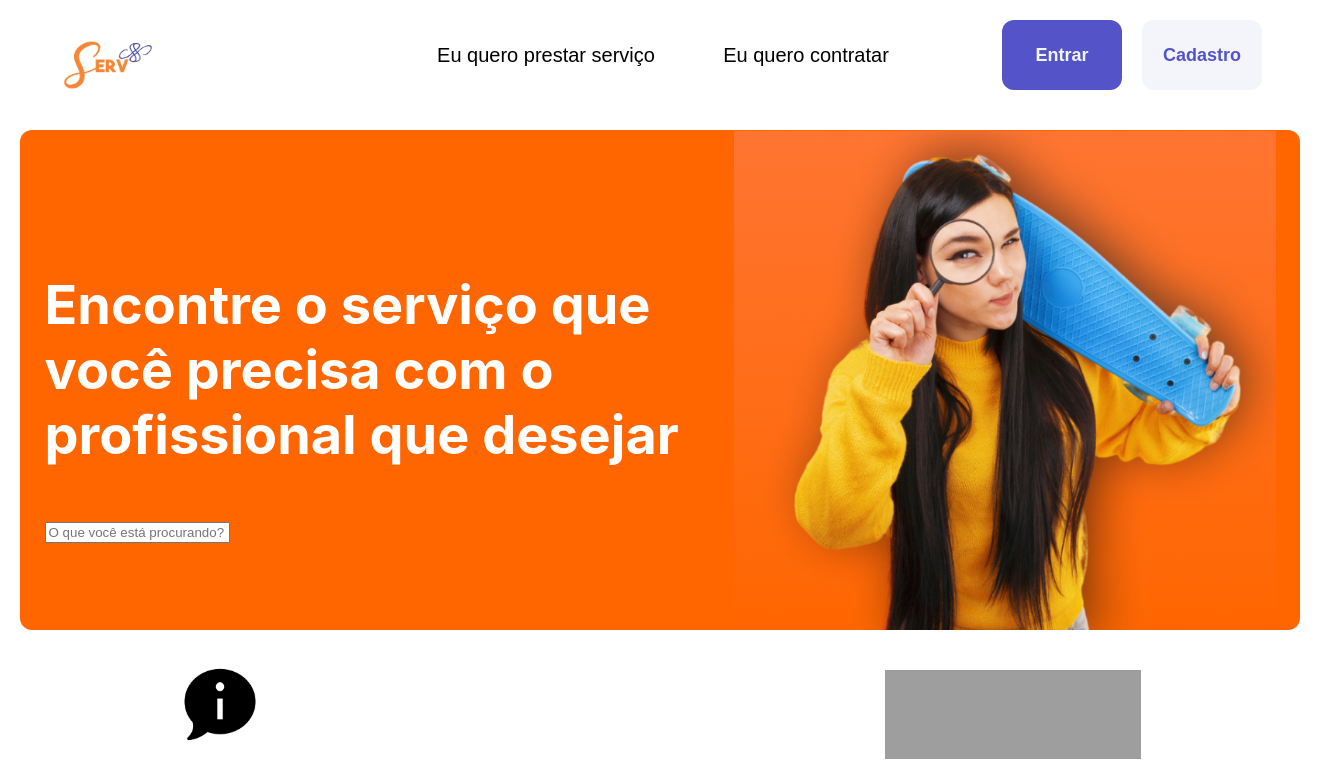
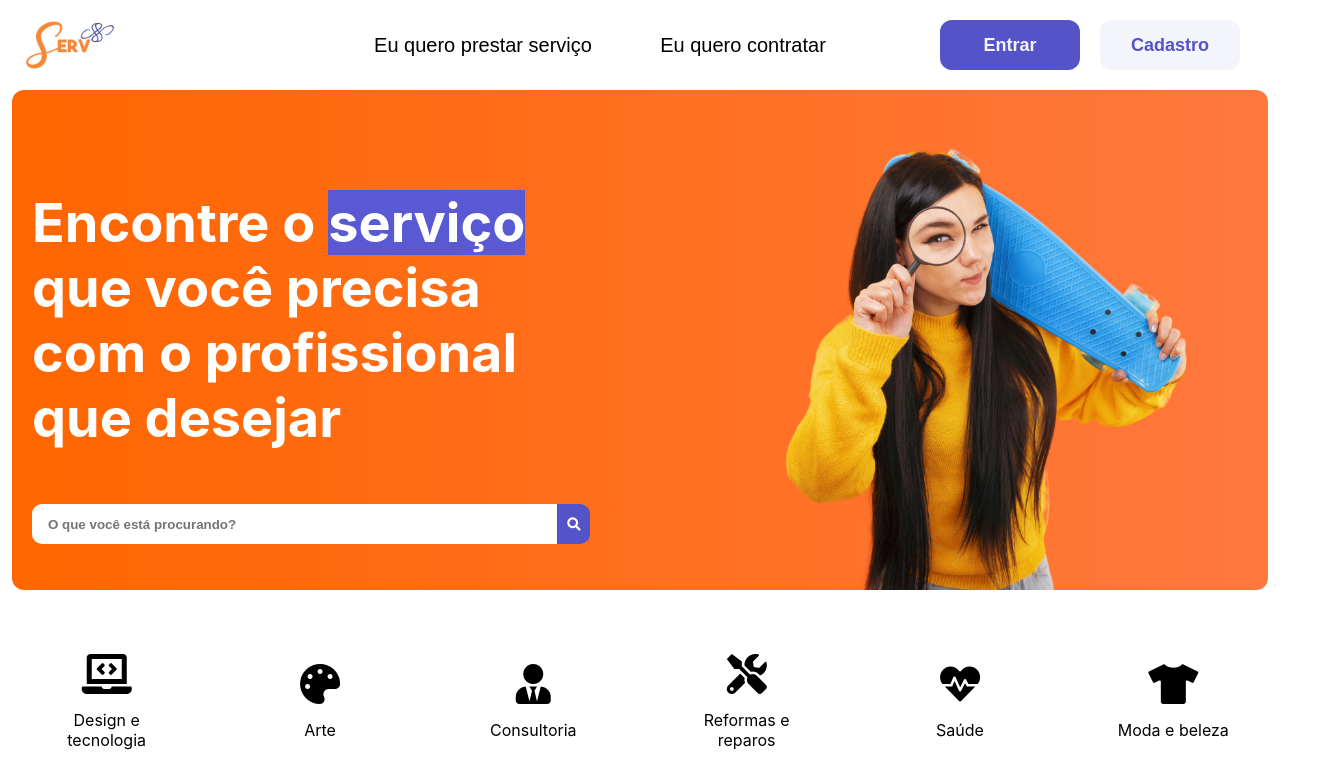
Before and after one commit to FROBDUCK/UNI-PI-3, a React (Create React App) app in the folder serv/: page / in a window 1280 px wide. Shown: the top 780 px of the page, 1320 px wide, since content can reach past the window. Built offline with nearby package versions, Linux system fonts and the light colour scheme; grey boxes are pictures that could not be loaded.

Commit message:
Atualização da página

```diff
--- a/serv/public/index.html
+++ b/serv/public/index.html
@@ -5,6 +5,7 @@
     <link rel="icon" href="%PUBLIC_URL%/favicon.ico" />
     <meta name="viewport" content="width=device-width, initial-scale=1" />
     <meta name="theme-color" content="#000000" />
+    <link rel="stylesheet" href="https://cdnjs.cloudflare.com/ajax/libs/font-awesome/5.15.4/css/all.min.css">
     <meta
       name="description"
       content="Web site created using create-react-app"
--- a/serv/src/Home.css
+++ b/serv/src/Home.css
@@ -1,16 +1,15 @@
 /* Estilo geral para o container */
 .container {
     width: 100%;
-    margin: 0 auto;
-    padding: 20px;
+    margin: 0;
   }
 
   /* Estilo para as rows */
   .row {
     display: flex;
-    justify-content: space-around; /* Distribui os itens com espaçamento */
+    justify-content: space-between; /* Distribui os itens com espaçamento */
     align-items: center; /* Alinha verticalmente no centro */
-    margin-bottom: 20px;
+    padding: 0px 20px 0px 20px;
   }
 
   #logoimg{
@@ -28,8 +27,8 @@
 
   #entrar {
     font-size: 18px;
-    height: 70px;
-    width: 120px;
+    height: 50px;
+    width: 140px;
     background-color: #5454C8; /* Cor de fundo */
     color: #F4F4FB; /* Cor do texto */
     border: none; /* Remove borda padrão */
@@ -46,8 +45,8 @@
 
   #cadastro {
     font-size: 18px;
-    height: 70px;
-    width: 120px;
+    height: 50px;
+    width: 140px;
     background-color: #F4F4FB; /* Cor de fundo (anteriormente era a cor do texto) */
     color: #5454C8; /* Cor do texto (anteriormente era a cor do fundo) */
     border: none; /* Remove borda padrão */
@@ -62,7 +61,9 @@
     background-color: #e1e1e1; /* Cor de fundo ao passar o mouse */
   }
 
-
+  #servico, #contratar {
+    cursor: pointer;
+  }
 
   /* Estilo específico para os botões */
   #row-buttons1 {
@@ -110,17 +111,61 @@
     margin-bottom: 10px;
   }
 
+  .div-pesquisa {
+    width: 100%;
+    height: 40px;
+    display: flex;
+    align-items: center;
+  }
+
+  #busca {
+    padding: 6px;
+    height: 70%;
+    width: 94%;
+    border-top-left-radius: 10px;
+    border-bottom-left-radius: 10px;
+    border: none;
+    outline: none;
+    text-indent: 10px;
+  }
+
+  #busca::placeholder {
+    text-indent: 10px;
+    font-weight: bold;
+  }
+
+  #pesquisar {
+    padding: 10px;
+    height: 100%;
+    width: 6%;
+    border: none;
+    border-top-right-radius: 10px;
+    border-bottom-right-radius: 10px;
+    background: #5454C8;
+    cursor: pointer;
+    transition: 100ms ease-in-out;
+  }
+
+  #pesquisar:hover {
+    background: #6969fb;
+  }
+
+  #pesquisar > i {
+    color: white;
+  }
 
   #row2{
-    background-color:#FF6600;
+    margin-right: auto;
+    margin-left: auto;
+    width: 95%;
+    background: linear-gradient(90deg, #FF6600, #FF783E);
     border-radius: 12px;
     height: 500px;
 
   }
 
   #mulherimg{
-    width: 542px;
-  height: 499px;
+    height: 499px;
   }
 
   #textobanner{
@@ -128,3 +173,41 @@
     font-weight: bold;
     color: white;
   }
+
+  #focus {
+    background: #5959D4;
+  }
+
+  /* i {
+    color: white;
+  } */
+
+  #categorias {
+    margin-top: 50px;
+    display: flex;
+    align-items: center;
+    justify-content: space-around;
+  }
+
+  .categ {
+    display: flex;
+    flex-direction: column;
+    align-items: center;
+    justify-content: center;
+    padding: 10px;
+    width: 120px;
+    height: 120px;
+    text-align: center;
+    border: none;
+    border-radius: 10px;
+    transition: 100ms ease-in-out;
+  }
+
+  .categ:hover {
+    background: #F4F4FB;
+    transform: scale(1.05);
+  }
+
+  .categ > i {
+    font-size: 40px;
+  }
--- a/serv/src/Home.js
+++ b/serv/src/Home.js
@@ -10,7 +10,7 @@ import { Link } from 'react-router-dom';
         return (
           <div className="container">
             <div className="row" id="row1">
-              <img id='logoimg' src="Logotipo.png" alt="Logo" />
+              <img id='logoimg' src="Logotipo.png" alt="Logo"/>
               <div className="row" id="row-buttons1">
                 <button className='botoesrow1' id="servico">Eu quero prestar serviço</button>
                 <button className='botoesrow1' id="contratar">Eu quero contratar</button>
@@ -23,11 +23,43 @@ import { Link } from 'react-router-dom';
 
             <div className="row" id="row2">
               <div className="col" id="col-text">
-                <p id='textobanner'>Encontre o serviço que você precisa com o profissional que desejar</p>
-                <input type="text" placeholder="O que você está procurando?" />
+                <p id='textobanner'>Encontre o <a id="focus">serviço</a> que você precisa com o profissional que desejar</p>
+                <div class="div-pesquisa">
+                  <input id="busca" type="text" placeholder="O que você está procurando?" />
+                  <button id="pesquisar"><i class="fas fa-search"></i></button>
+                </div>
               </div>
               <img id='mulherimg' src="mulher.png" alt="imagem" />
             </div>
+
+            <div id="categorias">
+              <div class="categ">
+                <i class="fas fa-laptop-code"></i>
+                <p>Design e tecnologia</p>
+              </div>
+              <div class="categ">
+                <i class="fas fa-palette"></i>
+                <p>Arte</p>
+              </div>
+              <div class="categ">
+                <i class="fas fa-user-tie"></i>
+                <p>Consultoria</p>
+              </div>
+              <div class="categ">
+                <i class="fas fa-tools"></i>
+                <p>Reformas e reparos</p>
+              </div>
+              <div class="categ">
+                <i class="fas fa-heartbeat"></i>
+                <p>Saúde</p>
+              </div>
+              <div class="categ">
+                <i class="fas fa-tshirt"></i>
+                <p>Moda e beleza</p>
+              </div>
+            </div>
+
+
 
             <div className="row" id="row3">
             <Link to="/sobre">
```
Also changed, not shown: serv/public/mulher.png.
